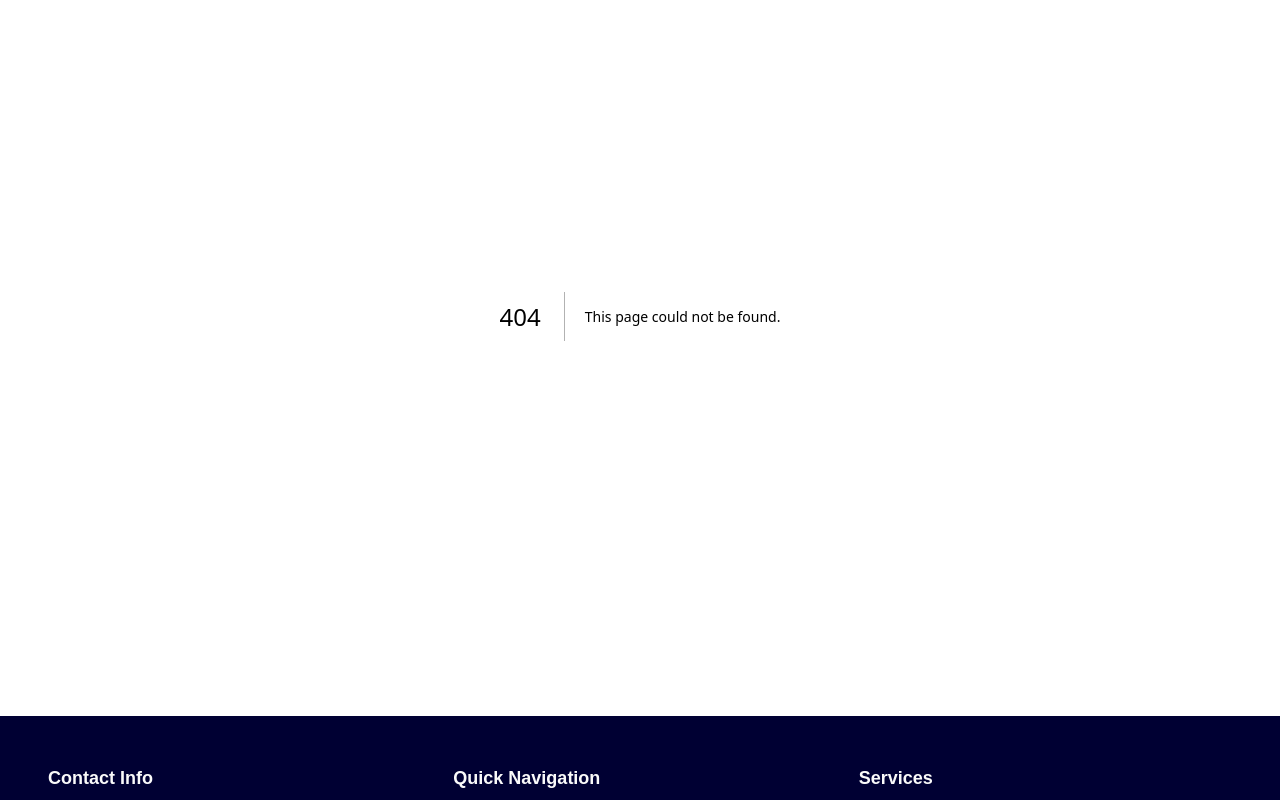
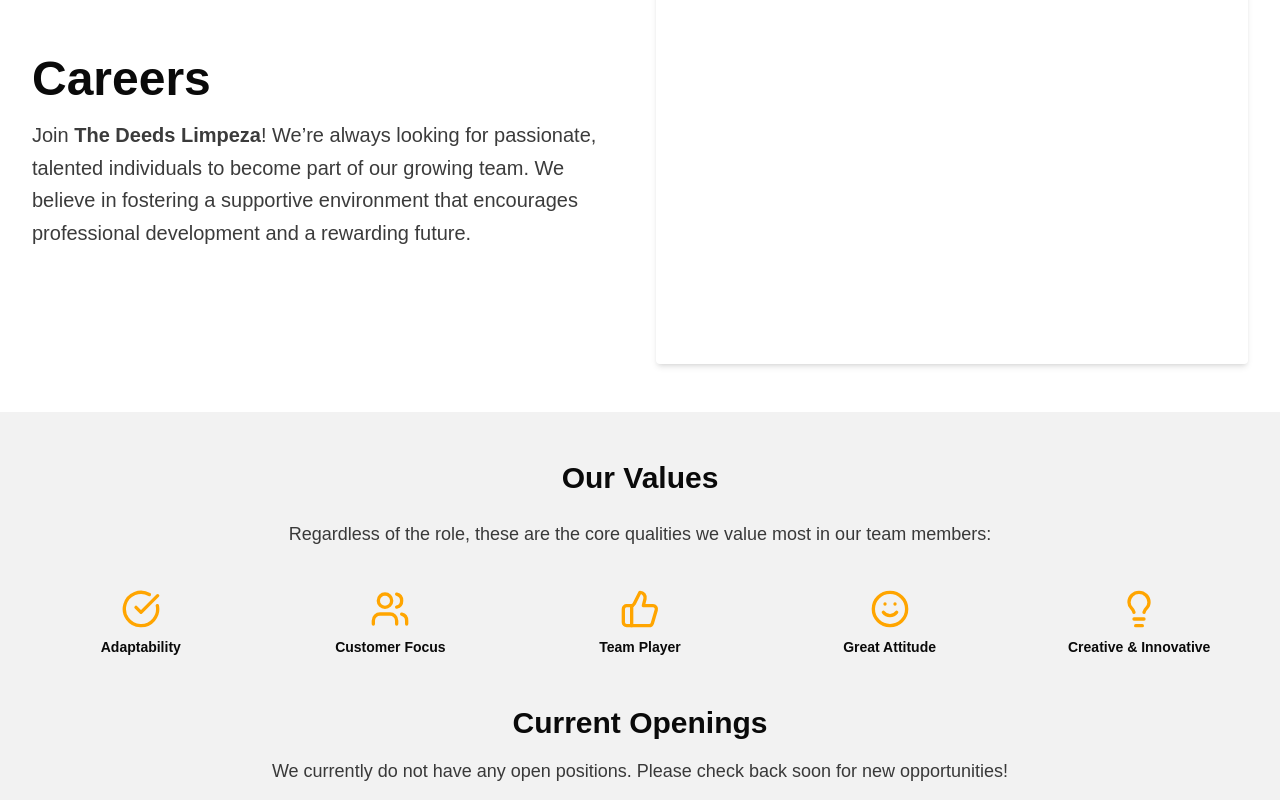
Before and after one commit to musebe/mugo-cleaning-, a Next.js app: page /careers in a window 1280 px wide. Before the commit this address had no page. Shown: the part 220-1020 px from the top of the page. Built offline with nearby package versions, Linux system fonts and the light colour scheme.

Commit message:
created careers page

```diff
--- /dev/null
+++ b/src/app/careers/page.tsx
@@ -0,0 +1,144 @@
+'use client';
+
+import { motion } from 'motion/react';
+import { CldImage } from 'next-cloudinary';
+import Image from 'next/image';
+import { ThumbsUp, Users, CheckCircle, Lightbulb, Smile } from 'lucide-react';
+
+export default function CareersPage() {
+  return (
+    <main className='flex flex-col'>
+      {/* Section 1: White BG */}
+      <section className='bg-white w-full py-12 px-4 md:px-8'>
+        <div className='max-w-7xl mx-auto grid grid-cols-1 md:grid-cols-2 gap-8 items-center'>
+          {/* Left Column: Heading & Text */}
+          <motion.div
+            initial={{ opacity: 0, x: -50 }}
+            whileInView={{ opacity: 1, x: 0 }}
+            transition={{ duration: 0.8 }}
+            viewport={{ once: true }}
+          >
+            <h1 className='text-3xl md:text-5xl font-bold text-foreground mb-4'>
+              Careers
+            </h1>
+            <p className='text-lg md:text-xl text-foreground/80 leading-relaxed mb-6'>
+              Join <strong>The Deeds Limpeza</strong>! We’re always looking for
+              passionate, talented individuals to become part of our growing
+              team. We believe in fostering a supportive environment that
+              encourages professional development and a rewarding future.
+            </p>
+          </motion.div>
+
+          {/* Right Column: Cloudinary Image */}
+          <motion.div
+            className='relative w-full h-[300px] md:h-[400px] rounded overflow-hidden shadow-md'
+            initial={{ opacity: 0, x: 50 }}
+            whileInView={{ opacity: 1, x: 0 }}
+            transition={{ duration: 0.8 }}
+            viewport={{ once: true }}
+          >
+            <CldImage
+              src='mudo/cleaning-company-17'
+              alt='Careers at The Deeds Limpeza'
+              width={800}
+              height={600}
+              crop='fill'
+              className='object-cover w-full h-full'
+            />
+          </motion.div>
+        </div>
+      </section>
+
+      {/* Section 2: Contrasting BG (bg-section) */}
+      <section className='bg-section w-full py-12 px-4 md:px-8 flex-1'>
+        <div className='max-w-7xl mx-auto text-center'>
+          <motion.h2
+            className='text-2xl md:text-3xl font-bold text-foreground mb-6'
+            initial={{ opacity: 0, y: 20 }}
+            whileInView={{ opacity: 1, y: 0 }}
+            transition={{ duration: 0.8, delay: 0.2 }}
+            viewport={{ once: true }}
+          >
+            Our Values
+          </motion.h2>
+          <motion.p
+            className='text-lg text-foreground/80 leading-relaxed max-w-3xl mx-auto mb-10'
+            initial={{ opacity: 0, y: 20 }}
+            whileInView={{ opacity: 1, y: 0 }}
+            transition={{ duration: 0.8, delay: 0.3 }}
+            viewport={{ once: true }}
+          >
+            Regardless of the role, these are the core qualities we value most
+            in our team members:
+          </motion.p>
+
+          {/* Icons Row */}
+          <motion.div
+            className='grid grid-cols-2 sm:grid-cols-3 md:grid-cols-5 gap-8 justify-items-center mb-12'
+            initial={{ opacity: 0 }}
+            whileInView={{ opacity: 1 }}
+            transition={{ duration: 0.8, delay: 0.4 }}
+            viewport={{ once: true }}
+          >
+            {/* Example Icon 1 */}
+            <div className='flex flex-col items-center'>
+              <CheckCircle className='w-10 h-10 mb-2 text-[color:var(--accent)]' />
+              <p className='text-sm font-semibold text-foreground'>
+                Adaptability
+              </p>
+            </div>
+            {/* Example Icon 2 */}
+            <div className='flex flex-col items-center'>
+              <Users className='w-10 h-10 mb-2 text-[color:var(--accent)]' />
+              <p className='text-sm font-semibold text-foreground'>
+                Customer Focus
+              </p>
+            </div>
+            {/* Example Icon 3 */}
+            <div className='flex flex-col items-center'>
+              <ThumbsUp className='w-10 h-10 mb-2 text-[color:var(--accent)]' />
+              <p className='text-sm font-semibold text-foreground'>
+                Team Player
+              </p>
+            </div>
+            {/* Example Icon 4 */}
+            <div className='flex flex-col items-center'>
+              <Smile className='w-10 h-10 mb-2 text-[color:var(--accent)]' />
+              <p className='text-sm font-semibold text-foreground'>
+                Great Attitude
+              </p>
+            </div>
+            {/* Example Icon 5 */}
+            <div className='flex flex-col items-center'>
+              <Lightbulb className='w-10 h-10 mb-2 text-[color:var(--accent)]' />
+              <p className='text-sm font-semibold text-foreground'>
+                Creative &amp; Innovative
+              </p>
+            </div>
+          </motion.div>
+
+          {/* Current Openings */}
+          <motion.h3
+            className='text-2xl md:text-3xl font-bold text-foreground mb-4'
+            initial={{ opacity: 0, y: 20 }}
+            whileInView={{ opacity: 1, y: 0 }}
+            transition={{ duration: 0.8, delay: 0.5 }}
+            viewport={{ once: true }}
+          >
+            Current Openings
+          </motion.h3>
+          <motion.p
+            className='text-lg text-foreground/80 leading-relaxed max-w-3xl mx-auto'
+            initial={{ opacity: 0, y: 20 }}
+            whileInView={{ opacity: 1, y: 0 }}
+            transition={{ duration: 0.8, delay: 0.6 }}
+            viewport={{ once: true }}
+          >
+            We currently do not have any open positions. Please check back soon
+            for new opportunities!
+          </motion.p>
+        </div>
+      </section>
+    </main>
+  );
+}
--- a/src/app/components/Navbar.tsx
+++ b/src/app/components/Navbar.tsx
@@ -1,7 +1,8 @@
 'use client';
 
 import { useState, useEffect, useRef } from 'react';
-import { motion, AnimatePresence } from 'framer-motion';
+import { motion, AnimatePresence } from 'motion/react';
+
 import {
   Menu,
   Search,
--- /dev/null
+++ b/src/app/tenders/page.tsx
@@ -0,0 +1,28 @@
+'use client';
+
+import Link from 'next/link';
+
+export default function TendersPage() {
+  return (
+    <main className='bg-section min-h-[70vh] py-12 px-4 md:px-8'>
+      <div className='max-w-5xl mx-auto text-center'>
+        <h1 className='text-3xl md:text-4xl font-bold mb-4 text-foreground'>
+          Tenders
+        </h1>
+        <p className='text-lg md:text-xl text-foreground/80 leading-relaxed mb-6'>
+          Currently, <strong>The Deeds Limpeza</strong> does not have any active
+          tenders. We frequently update our offerings to provide the latest
+          opportunities, so please check back soon. If you have products or
+          services you wish to supply, we encourage you to stay connected and
+          watch for future announcements.
+        </p>
+        <Link
+          href='/contact'
+          className='inline-block bg-[color:var(--secondary)] text-secondary-foreground font-semibold px-6 py-3 rounded shadow-md hover:opacity-90 transition-opacity'
+        >
+          Contact Us
+        </Link>
+      </div>
+    </main>
+  );
+}
```
